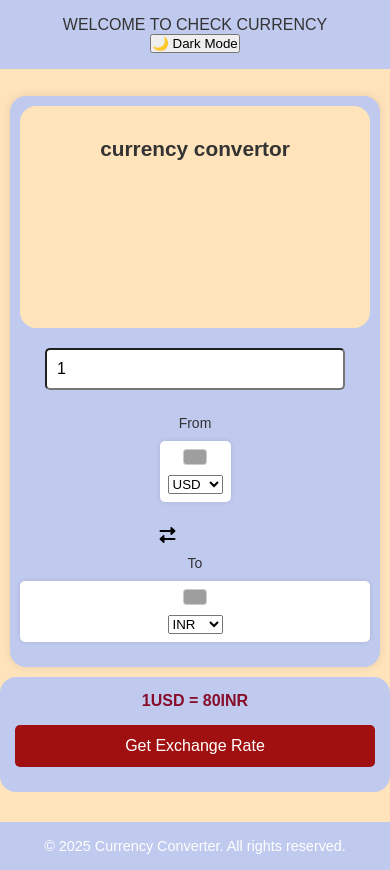
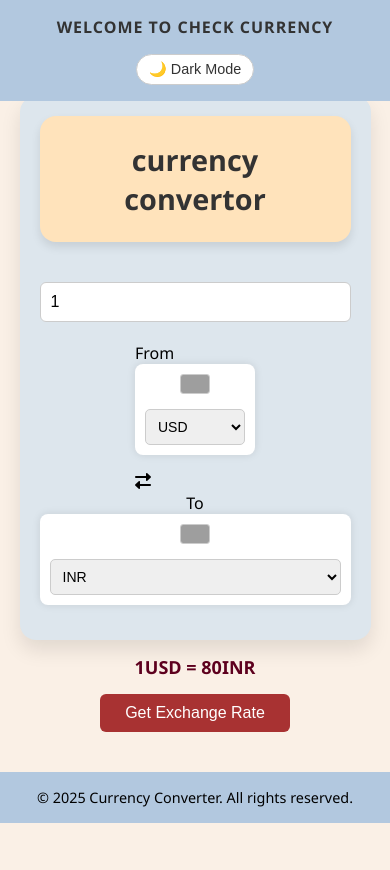
Before and after one commit to Ayan-Ahmad-90/currency-converter-1.0, a plain HTML site: page index.html in a window 390 px wide. After the commit the page ends 844 px from the top, so only its background shows below. Drawn offline with Linux system fonts and the light colour scheme; grey boxes are pictures that could not be loaded.

Commit message:
Update style.css

```diff
--- a/style.css
+++ b/style.css
@@ -1,27 +1,31 @@
-/* ============================
-   🌐 Global Reset & Base Styles
-============================= */
+/* =====================
+   🌐 Global Reset
+===================== */
 * {
   margin: 0;
   padding: 0;
   box-sizing: border-box;
 }
 
+/* =====================
+   📄 Base Styles
+===================== */
 body {
-  background-color: #FFE3BB;
+  background-color: #FAF0E6;
   min-height: 100vh;
-  font-family: Arial, Helvetica, sans-serif;
+  font-family: 'Segoe UI', Tahoma, Geneva, Verdana, sans-serif;
   display: flex;
   flex-direction: column;
   align-items: center;
-  padding-top: 9rem;
+  padding-top: 6rem;
+  transition: background-color 0.4s ease, color 0.4s ease;
 }
 
-/* ============================
+/* =====================
    🧢 Header
-============================= */
+===================== */
 .header {
-  background-color: #C0C9EE;
+  background-color: #B2C8DF;
   color: #333;
   text-align: center;
   padding: 1rem;
@@ -30,51 +34,70 @@ body {
   top: 0;
   left: 0;
   z-index: 1000;
+  font-weight: bold;
+  letter-spacing: 1px;
+  display: flex;
+  justify-content: center;
+  align-items: center;
+  gap: 1rem;
+  flex-wrap: wrap;
 }
 
-/* ============================
-   🧳 Main Container
-============================= */
+/* ======================
+   🎛️ Theme Toggle Button
+======================= */
+#theme-toggle {
+  background-color: #ffffff;
+  color: #333;
+  padding: 6px 12px;
+  border: 1px solid #ccc;
+  border-radius: 20px;
+  cursor: pointer;
+  font-size: 0.9rem;
+  transition: all 0.3s ease;
+}
+
+#theme-toggle:hover {
+  background-color: #eee;
+}
+
+/* =====================
+   🧳 Container
+===================== */
 .container {
   display: flex;
-  flex-direction: row;
-  width: 50%;
-  padding: 20px;
-  position: relative;
-  background-color: #C0C9EE;
+  gap: 20px;
+  flex-wrap: wrap;
+  justify-content: center;
+  align-items: flex-start;
+  background-color: #DDE6ED;
+  width: 90%;
+  max-width: 800px;
+  padding: 30px;
   border-radius: 1rem;
-  box-shadow: 0 0 10px rgba(0, 0, 0, 0.1);
+  box-shadow: 0 10px 20px rgba(0, 0, 0, 0.1);
+  transition: background-color 0.4s ease;
 }
 
-/* ============================
+/* =====================
    📦 Left Box
-============================= */
+===================== */
 .left-box {
-  width: 40%;
-  padding: 10px;
+  width: 250px;
   background-color: #FFE3BB;
+  padding: 1.5rem;
   border-radius: 1rem;
-  display: flex;
-  flex-direction: column;
-  align-items: center;
-  justify-content: center;
+  text-align: center;
+  font-weight: bold;
+  font-size: 1.2rem;
+  color: #333;
+  box-shadow: 0 5px 10px rgba(0, 0, 0, 0.1);
+  transition: background-color 0.4s ease, color 0.4s ease;
 }
 
-/* ============================
-   🏷️ Heading
-============================= */
-h2 {
-  text-align: center;
-  color: #333;
-  background-color: #FFE3BB;
-  padding: 1rem;
-  margin-bottom: 20px;
-  border-radius: 0.5rem;
-}
-
-/* ============================
+/* =====================
    📝 Form
-============================= */
+===================== */
 form {
   display: flex;
   flex-direction: column;
@@ -83,34 +106,40 @@ form {
 }
 
 input[type="number"] {
-  width: 80%;
-  max-width: 300px;
   padding: 10px;
+  width: 100%;
+  max-width: 250px;
   margin-bottom: 20px;
-  border-radius: 5px;
+  border: 1px solid #ccc;
+  border-radius: 6px;
   font-size: 16px;
 }
 
-/* ============================
-   🌍 Currency Selection
-============================= */
+/* =====================
+   🌍 Currency Selectors
+===================== */
 .select-contain {
   display: flex;
+  flex-direction: row;
+  align-items: center;
   justify-content: center;
-  align-items: center;
-  gap: 10px;
-  padding: 8px;
-  background-color: #fff;
-  border-radius: 5px;
-  box-shadow: 0 0 5px rgba(0, 0, 0, 0.1);
-  margin-bottom: 10px;
+  gap: 15px;
+  margin-bottom: 15px;
+  padding: 10px;
+  background-color: #ffffff;
+  border-radius: 8px;
+  box-shadow: 0 0 8px rgba(0, 0, 0, 0.1);
+  width: 100%;
+  max-width: 300px;
+  flex-wrap: wrap;
 }
 
-.arrow-block {
-  display: flex;
-  justify-content: center;
-  align-items: center;
-  margin: 10px;
+.select-contain select {
+  padding: 8px;
+  border-radius: 5px;
+  border: 1px solid #ccc;
+  font-size: 14px;
+  min-width: 100px;
 }
 
 .flag-img {
@@ -120,186 +149,139 @@ input[type="number"] {
   border-radius: 3px;
 }
 
-#text {
-  font-size: 16px;
-  color: #333;
-  text-align: center;
+/* =====================
+   ↔ Swap Arrow
+===================== */
+.arrow-block {
+  font-size: 20px;
   margin: 10px 0;
 }
 
-/* ============================
-   💰 Coin Animation
-============================= */
-.animation-box {
-  width: 100%;
-  height: 100px;
-  position: relative;
-  overflow: hidden;
-  margin-top: 20px;
+/* =====================
+   💱 Result
+===================== */
+#currency {
+  font-size: 18px;
+  font-weight: bold;
+  color: #5D001E;
+  text-align: center;
+  margin: 15px 0;
 }
 
-.emoji-coin {
-  font-size: 40px;
-  position: absolute;
-  animation: floatCoin 2s ease-out;
+/* =====================
+   🔘 Button
+===================== */
+#btn {
+  background-color: #A83232;
+  color: white;
+  padding: 10px 25px;
+  border: none;
+  border-radius: 6px;
+  font-size: 16px;
+  cursor: pointer;
+  transition: background-color 0.3s ease;
 }
 
-@keyframes floatCoin {
-  0%   { transform: translateY(0) scale(1); opacity: 1; }
-  50%  { transform: translateY(-50px) scale(1.2); opacity: 0.8; }
-  100% { transform: translateY(-100px) scale(0.8); opacity: 0; }
+#btn:hover {
+  background-color: #7a2424;
 }
 
-/* ============================
-   💱 Currency Result
-============================= */
-#currency {
-  font-size: 20px;
-  color: #571f25;
-  font-weight: bold;
+/* =====================
+   📩 Footer
+===================== */
+.footer {
+  margin-top: 40px;
+  padding: 1rem;
+  width: 100%;
   text-align: center;
-  margin-bottom: 15px;
+  background-color: #B2C8DF;
+  color: #000;
+  font-size: 0.9rem;
+  transition: background-color 0.4s ease, color 0.4s ease;
 }
 
-/* ============================
-   🔘 Button
-============================= */
-#btn {
-  background-color: #a01010;
-  color: white;
-  width: 100%;
-  padding: 10px 20px;
-  border: none;
-  border-radius: 5px;
-  font-size: 16px;
-  cursor: pointer;
-  margin-bottom: 10px;
-}
-
-/* ============================
-   💬 Message Container
-============================= */
-.msg-container {
-  background-color: #C0C9EE;
+/* =====================
+   📱 Responsive
+===================== */
+@media (max-width: 768px) {
+  .container {
+    flex-direction: column;
+    align-items: center;
     padding: 20px;
-  width: 50%;
-  border-radius: 1rem;
-  margin-top: 20px;
-}
-
-/* ============================
-   ⚙️ Loading Spinner
-============================= */
-.spinner {
-  width: 30px;
-  height: 30px;
-  border: 4px solid #5892ac;
-  border-top: 4px solid #333;
-  border-radius: 50%;
-  animation: spin 3s linear infinite;
-}
-
-@keyframes spin {
-  to { transform: rotate(360deg); }
-}
-
-/* ============================
-   📩 Footer
-============================= */
-.footer {
-  background-color: #C0C9EE;
-  color: white;
-  text-align: center;
-  padding: 1rem;
-  margin-top: 40px;
-  width: 100%;
-}
-
-/* ============================
-   📱 Responsive: Tablet
-============================= */
-@media (max-width: 1024px) {
-  .container,
-  .msg-container {
-    width: 80%;
-    flex-direction: column;
   }
 
   .left-box {
     width: 100%;
-    margin-bottom: 1rem;
-  }
+    margin-bottom: 20px;
   }
 
-/* ============================
-   📱 Responsive: Mobile
-============================= */
-@media (max-width: 600px) {
-  body {
-    padding-top: 6rem;
-  }
-
-  .container {
-    flex-direction: column;
-    width: 95%;
-    padding: 10px;
-    margin: auto;
-  }
-
-  .left-box {
+  input[type="number"],
+  .select-contain,
+  #btn {
     width: 100%;
-    padding: 15px;
-    margin-bottom: 20px;
-    text-align: center;
-  }
-
-  h2 {
-    font-size: 1.3rem;
-    margin-bottom: 1rem;
-  }
-
-  input[type="number"] {
-    width: 100%;
-    font-size: 16px;
-    margin-bottom: 15px;
+    max-width: 100%;
   }
 
   .select-contain {
     flex-direction: column;
-    width: 100%;
-    gap: 10px;
-    margin-bottom: 15px;
   }
 
-  .flag-img {
-    width: 24px;
-    height: 16px;
+  .select-contain select {
+    width: 100%;
+  }
 }
 
-  #text {
-    font-size: 14px;
+/* =====================
+   🌙 Dark Mode Styling
+===================== */
+body.dark-mode {
+  background-color: #1C1C1E;
+  color: #EEE;
 }
 
-  #currency {
-    font-size: 16px;
-    color: #870d2a;
-    margin-bottom: 10px;
+body.dark-mode .header {
+  background-color: #2D2D30;
+  color: #EEE;
 }
 
-  #btn {
-    font-size: 16px;
-    padding: 12px;
-    margin-top: 5px;
+body.dark-mode .container {
+  background-color: #2D2D30;
+  box-shadow: none;
 }
 
-  .msg-container {
-    width: 100%;
-    padding: 15px;
-    margin-top: 10px;
+body.dark-mode .left-box {
+  background-color: #3A3A3C;
+  color: #EEE;
 }
 
-  .footer {
-    font-size: 0.9rem;
-    margin-top: 30px;
+body.dark-mode .select-contain {
+  background-color: #3A3A3C;
+  box-shadow: none;
 }
+
+body.dark-mode select,
+body.dark-mode input[type="number"] {
+  background-color: #2D2D30;
+  color: #EEE;
+  border: 1px solid #555;
 }
+
+body.dark-mode #btn {
+  background-color: #FF5252;
+  color: #fff;
+}
+
+body.dark-mode #btn:hover {
+  background-color: #ff2222;
+}
+
+body.dark-mode .footer {
+  background-color: #2D2D30;
+  color: #CCC;
+}
+
+body.dark-mode #theme-toggle {
+  background-color: #333;
+  color: #EEE;
+  border-color: #555;
+}
```
Lines whose indentation alone changed are shown as unchanged.
